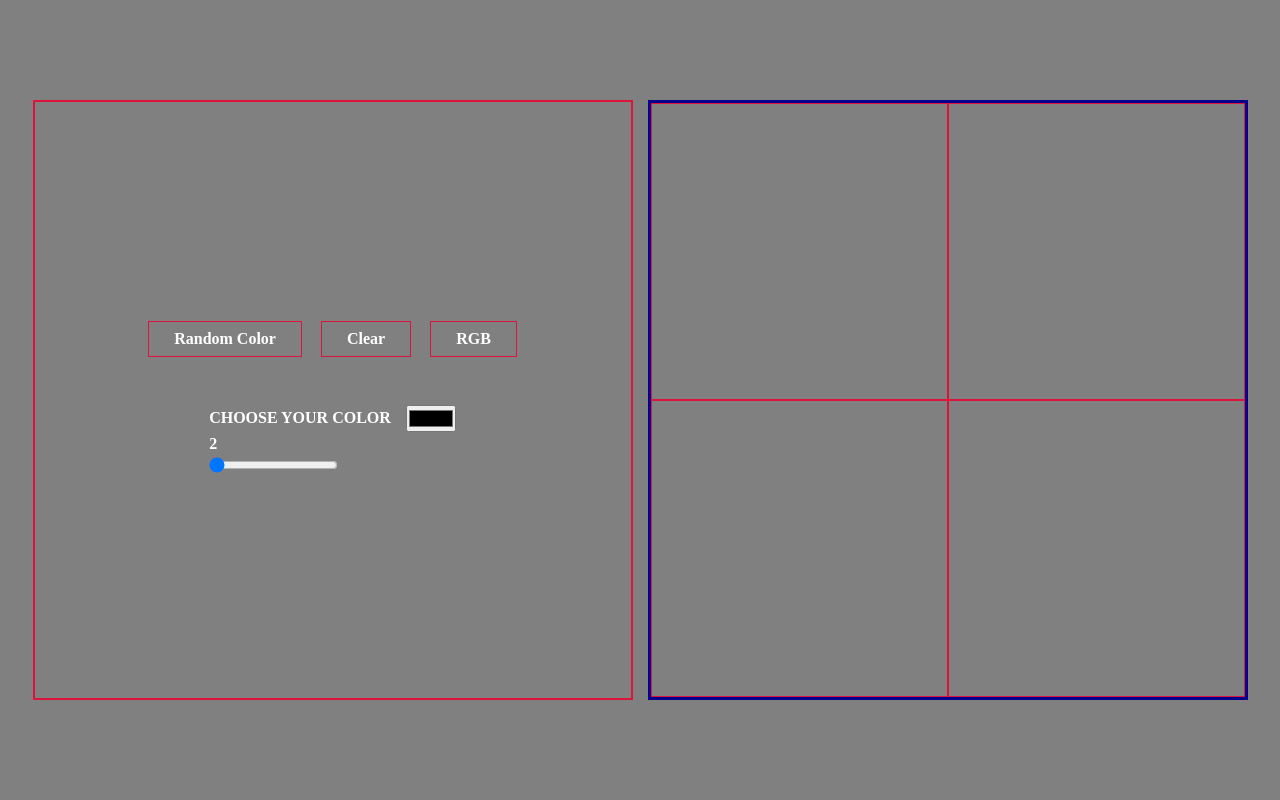
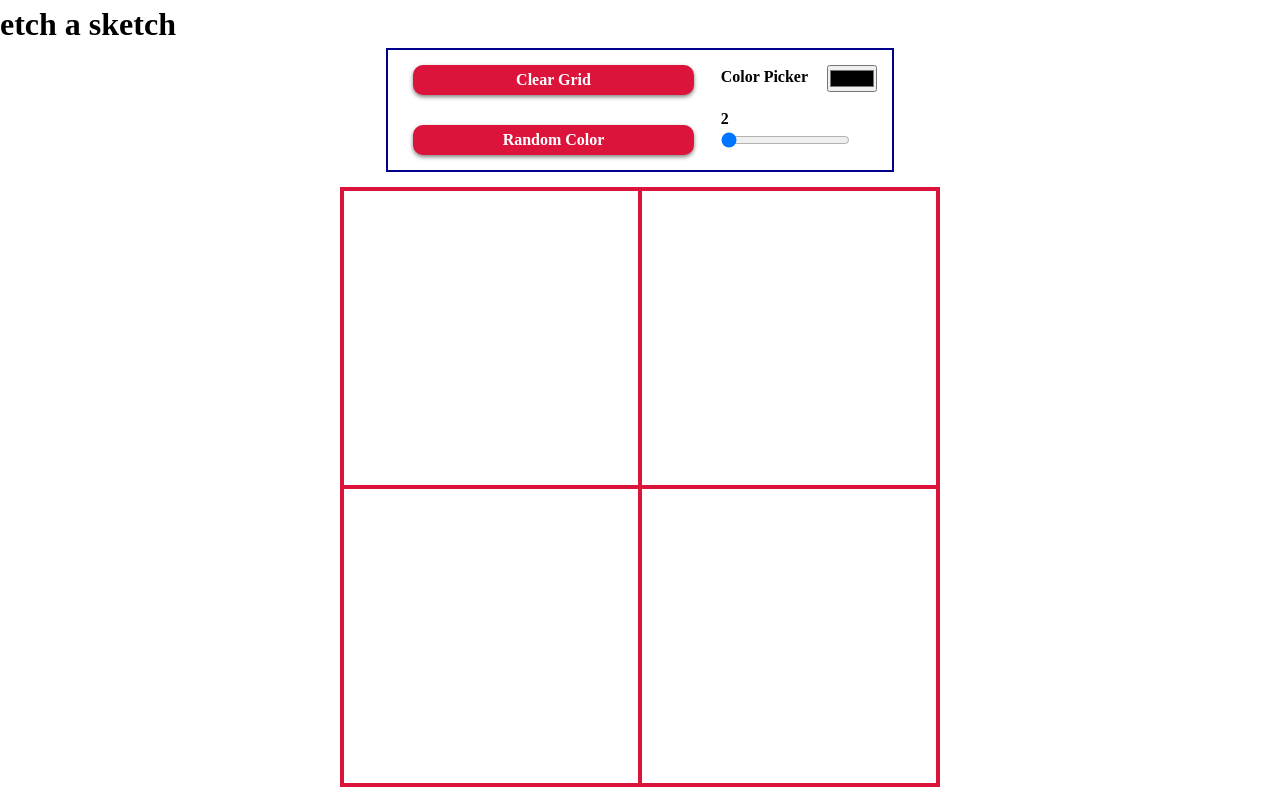
Before and after one commit to PoteyStephane/etch-a-sketch, a plain HTML site: page index.html in a window 1280 px wide. Drawn offline with Linux system fonts and the light colour scheme.

Commit message:
Update etch a sketch

```diff
--- a/index.html
+++ b/index.html
@@ -9,30 +9,35 @@
 </head>
 
 <body>
-
-    <div class="informations">
-
-        <div class="btns">
-            <button class="btn-content" id="btn-random-color">random color</button>
-            <button class="btn-content" id="btn-clear">clear</button>
-            <button class="btn-content" id="btn-rgb">RGB</button>
+    <div class="container">
+        <div class="title">
+            <h1>etch a sketch</h1>
         </div>
 
 
-        <div class="input-informations">
+        <div class="main-content">
+            <div class="options">
+                <div class="btns-container">
+                    <button id="btn-clear">clear grid</button>
+                    <button id="btn-random-color">random color</button>
+                </div>
 
-            <div class="color-content">
-                <p>choose your color</p>
-                <input type="color" name="" id="input-color">
+
+                <div class="input-container">
+                    <div class="color-picker-container">
+                        <label for="color-picker">color picker</label>
+                        <input type="color" name="color-picker" id="input-color">
+                    </div>
+
+
+                    <p id="number-grid">0</p>
+                    <input type="range" min="2" max="25" value="2" name="" id="input-slider">
+                </div>
             </div>
-
-            <p class="cell-value"></p>
-            <input type="range" min="2" max="50" value="2" id="input-range">
+            <div class="grid-container"></div>
         </div>
-
     </div>
 
-    <div class="grid-container"></div>
     <script src="script.js"></script>
 </body>
 
--- a/sass/abstracts/_mixins.scss
+++ b/sass/abstracts/_mixins.scss
@@ -4,6 +4,41 @@
   justify-content: center;
 }
 
+@mixin flexHorizontal($disposition) {
+  @if $disposition == center {
+    display: flex;
+    align-items: center;
+    justify-content: center;
+  } @else if $disposition == between {
+    display: flex;
+    align-items: center;
+    justify-content: space-between;
+  } @else if $disposition == around {
+    display: flex;
+    align-items: center;
+    justify-content: space-around;
+  }
+}
+
+@mixin flexVertical($disposition) {
+  @if $disposition == center {
+    display: flex;
+    align-items: center;
+    justify-content: center;
+    flex-direction: column;
+  } @else if $disposition == between {
+    display: flex;
+    align-items: center;
+    justify-content: space-between;
+    flex-direction: column;
+  } @else if $disposition == around {
+    display: flex;
+    align-items: center;
+    justify-content: space-around;
+    flex-direction: column;
+  }
+}
+
 @mixin grid-center() {
   display: grid;
   place-items: center;
--- a/sass/pages/_home.scss
+++ b/sass/pages/_home.scss
@@ -1,62 +1,55 @@
-body {
-  background: gray;
-  display: flex;
-  justify-content: center;
-  align-items: center;
-  gap: 15px;
-  height: 100vh;
-  color: white;
-  font-weight: 800;
+@use "../abstracts/" as *;
 
-  .informations {
-    border: 2px solid crimson;
-    width: 600px;
-    height: 600px;
-    display: flex;
-    flex-direction: column;
-    justify-content: center;
-    align-items: center;
-    gap: 3rem;
+.main-content {
+  @include flexVertical(center);
+  flex-wrap: wrap;
+  text-transform: capitalize;
+  font-weight: bold;
+  .options {
+    @include flexHorizontal(center);
+    border: 2px solid darkblue;
+    gap: 2rem;
+    margin-bottom: 15px;
 
-    .btns {
-      .btn-content {
-        cursor: pointer;
-        border: 1px solid crimson;
-        padding: 5px 25px;
-
-        &:not(:last-child) {
-          margin-right: 15px;
-          text-transform: capitalize;
-        }
+    .btns-container {
+      margin-right: 20px;
+      button {
+        background: crimson;
+        text-align: center;
+        color: white;
+        width: 100%;
+        height: 30px;
+        border-radius: 10px;
+        box-shadow: rgba(0, 0, 0, 0.5) 0px 2px 4px;
+        margin: 15px 25px;
+        transition: all 0.2s ease-in-out;
 
         &:hover {
-          transform: scale(1.1);
+          cursor: pointer;
+          transform: scale(1.02);
         }
       }
     }
 
-    .input-informations {
-      .color-content {
-        display: flex;
-        justify-content: center;
-        align-items: center;
-        gap: 15px;
-
-        p {
-          text-transform: uppercase;
+    .input-container {
+      .color-picker-container {
+        margin: 0 15px 15px 0;
+        input[type="color"] {
+          vertical-align: middle;
+          margin-left: 15px;
         }
       }
     }
   }
 
   .grid-container {
-    border: 3px solid darkblue;
+    border: 2px solid crimson;
     display: grid;
     height: 600px;
     width: 600px;
   }
 
   .cell {
-    border: 1px solid crimson;
+    border: 2px solid crimson;
   }
 }
--- a/script.js
+++ b/script.js
@@ -1,50 +1,81 @@
+const gridContainer = document.querySelector(".grid-container");
+const btnClear = document.getElementById("btn-clear");
 const btnRandomColor = document.getElementById("btn-random-color");
-const btnClear = document.getElementById("btn-clear");
-const btnErase = document.getElementById("btn-rbg");
-const inputRange = document.getElementById("input-range");
+const inputRange = document.getElementById("input-slider");
 const inputColor = document.getElementById("input-color");
-const txtCellValue = document.querySelector(".cell-value");
-const gridContainer = document.querySelector(".grid-container");
-const cells = document.querySelectorAll(".cell");
+const txtGridNumber = document.getElementById("number-grid");
+
+let currentColor = inputColor.value;
+let useRandomColor = false;
 
 function getRangeValue() {
-  let value = inputRange.value;
-  return value;
+  let rangeValue = inputRange.value;
+  return rangeValue;
 }
 
-function giveBoardStyle(col, row) {
+function getRandomColor() {
+  let r = Math.floor(Math.random() * 255);
+  let g = Math.floor(Math.random() * 255);
+  let b = Math.floor(Math.random() * 255);
+
+  let color = `rgb(${r}, ${g}, ${b})`;
+
+  return color;
+}
+
+function setGridStyle(col, row) {
   gridContainer.style.gridTemplateColumns = `repeat(${col}, 1fr)`;
   gridContainer.style.gridTemplateRows = `repeat(${row}, 1fr)`;
 }
 
-function clearBoard() {
+inputColor.addEventListener("input", () => {
+  currentColor = inputColor.value;
+  useRandomColor = false;
+});
+
+btnRandomColor.addEventListener("click", () => {
+  useRandomColor = true;
+});
+
+function clearGrid() {
   while (gridContainer.firstChild) {
     gridContainer.removeChild(gridContainer.firstChild);
   }
 }
 
 function createBoard(col, row) {
-  let totalCells = col * row;
-  giveBoardStyle(col, row);
+  let cellAmount = col * row;
+  setGridStyle(col, row);
 
-  for (let i = 0; i < totalCells; i++) {
-    const cell = document.createElement("div");
-    cell.classList.add("cell");
-    gridContainer.appendChild(cell);
+  for (let i = 0; i < cellAmount; i++) {
+    createCell(gridContainer);
   }
 }
 
-function createCells() {
-  let rangeValue = getRangeValue();
-  txtCellValue.textContent = rangeValue;
-  clearBoard();
-  createBoard(rangeValue, rangeValue);
+function createCell(container) {
+  let div = document.createElement("div");
+  div.addEventListener("mouseover", () => {
+    if (useRandomColor) {
+      div.style.background = getRandomColor();
+    } else {
+      div.style.background = currentColor;
+    }
+  });
+  div.classList.add("cell");
+  container.appendChild(div);
 }
 
-document.addEventListener("DOMContentLoaded", () => {
-  inputRange.value = 2;
-  createCells();
+function createNewCell() {
+  let value = getRangeValue();
+  txtGridNumber.textContent = value;
+  clearGrid();
+  createBoard(value, value);
+}
+
+createNewCell();
+
+btnClear.addEventListener("click", () => {
+  clearGrid();
+  createNewCell();
 });
-
-btnClear.addEventListener("click", clearBoard);
-inputRange.addEventListener("input", createCells);
+inputRange.addEventListener("input", createNewCell);
```
Also changed, not shown: css/style.css, 1 other file.
